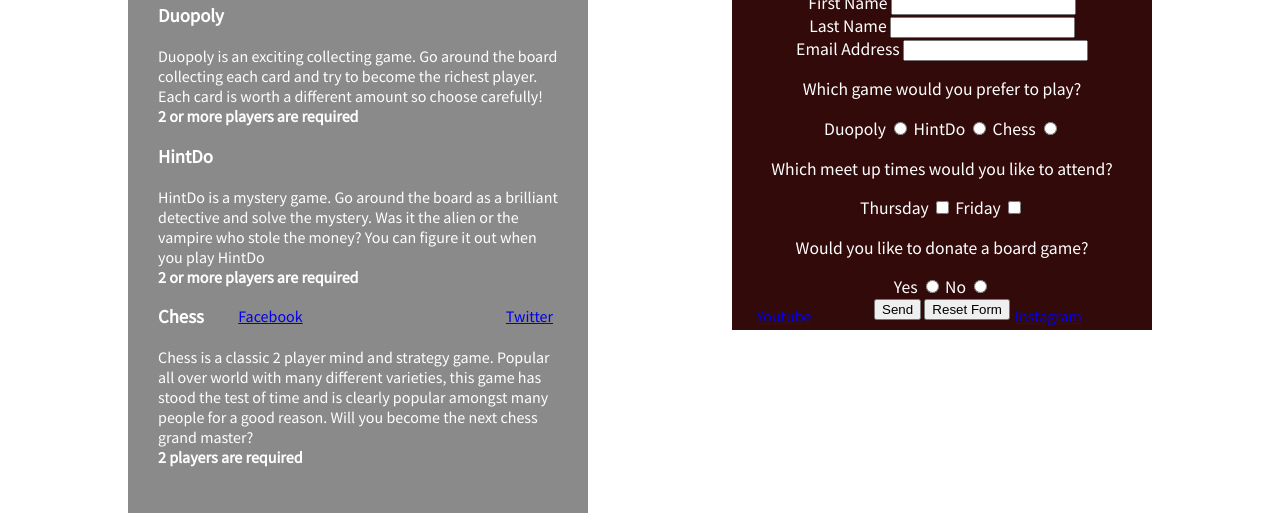
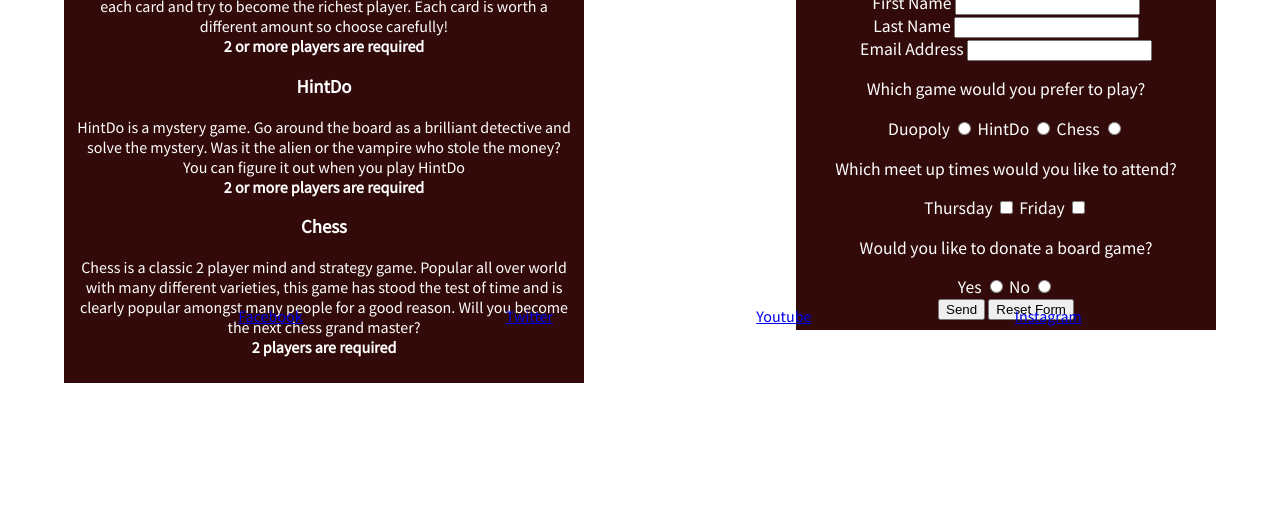
Before and after one commit to fatimamahate/theboardroom, a plain HTML site: page sign-up.html in a window 1280 px wide. Shown: the part 360-873 px from the top of the page. After the commit the page ends 800 px from the top, so only its background shows below. Drawn offline with Linux system fonts and the light colour scheme.

Commit message:
sign-up.html:remove unnecessary divs and classes in whats on section

```diff
--- a/assets/css/style2.css
+++ b/assets/css/style2.css
@@ -138,7 +138,7 @@ h1, h2{
 
 /* index reasons to join */
 #reasons{
-    height:500px;
+    height:700px;
     color: rgb(51, 10, 10);
     margin-top:5rem;
     overflow: hidden;
@@ -160,7 +160,7 @@ h1, h2{
 /* footer */
 footer{
     height:150px;
-    margin-top: 150px;
+    margin-top: 100px;
     bottom:0;
     left:0;
     position:absolute;
@@ -210,16 +210,18 @@ footer{
     width:400px;
     max-width:1800px;
     position:absolute;
-    right:10%;
+    right:5%;
     padding:10px;
 }
 
 #whats-on{
-    margin:150px 10% 0 0;
-    color:#fff;
-    background-color:rgba(60, 60, 60, 0.6);
-    max-width:400px;
-    position:absolute;
-    left:10%;
-    padding:30px;
+margin:100px 0 100px 0;
+color:#fff;
+background-color:rgb(51, 10, 10);
+text-align: center;
+/* height:50px; */
+width:500px;
+position:absolute;
+left:5%;
+padding:10px;
 }
--- a/sign-up.html
+++ b/sign-up.html
@@ -60,24 +60,12 @@
     </section>
 
     <section id="whats-on">
-        <div id="game1-heading">
             <h3 id="duopoly">Duopoly</h3>
-        </div>
-        <div id="game1-text">
             <p>Duopoly is an exciting collecting game. Go around the board collecting each card and try to become the richest player. Each card is worth a different amount so choose carefully!<br> <b>2 or more players are required</b></p>
-        </div>
-        <div id="game2-heading">
             <h3 id="hintdo">HintDo</h3>
-        </div>
-        <div id="game2-text">
             <p>HintDo is a mystery game. Go around the board as a brilliant detective and solve the mystery. Was it the alien or the vampire who stole the money? You can figure it out when you play HintDo<br> <b>2 or more players are required</b></p>
-        </div>
-        <div id="game3-heading">
             <h3 id="chess">Chess</h3>
-        </div>
-        <div id="game3-text">
             <p>Chess is a classic 2 player mind and strategy game. Popular all over world with many different varieties, this game has stood the test of time and is clearly popular amongst many people for a good reason. Will you become the next chess grand master?<br> <b>2 players are required</b></p>
-        </div>
     </section>
 
 
```
